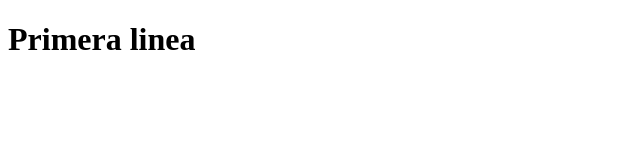
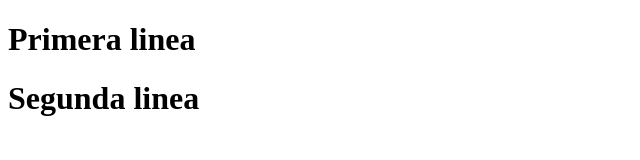
Before and after one commit to adrianjms0302/pagina_taller_buenas_practicas, a plain HTML site: page index.html in a window 1280 px wide. Shown: the whole page, without its empty margins (0-640 px from the left). Drawn offline with Linux system fonts and the light colour scheme.

Commit message:
Cuarto commit

```diff
--- a/index.html
+++ b/index.html
@@ -7,5 +7,6 @@
 </head>
 <body>
     <h1>Primera linea</h1>
+    <h1>Segunda linea</h1>
 </body>
 </html>
```
